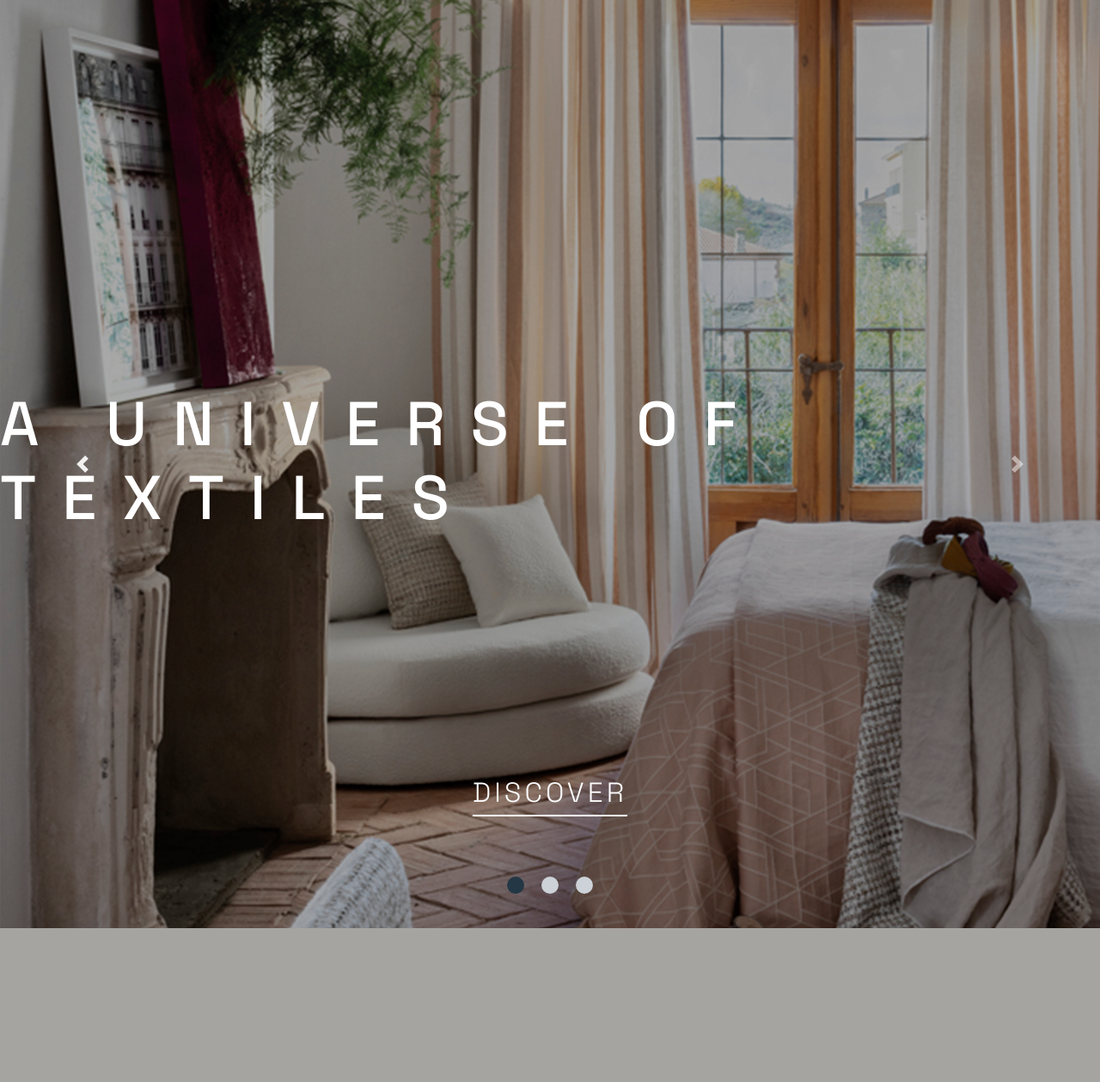
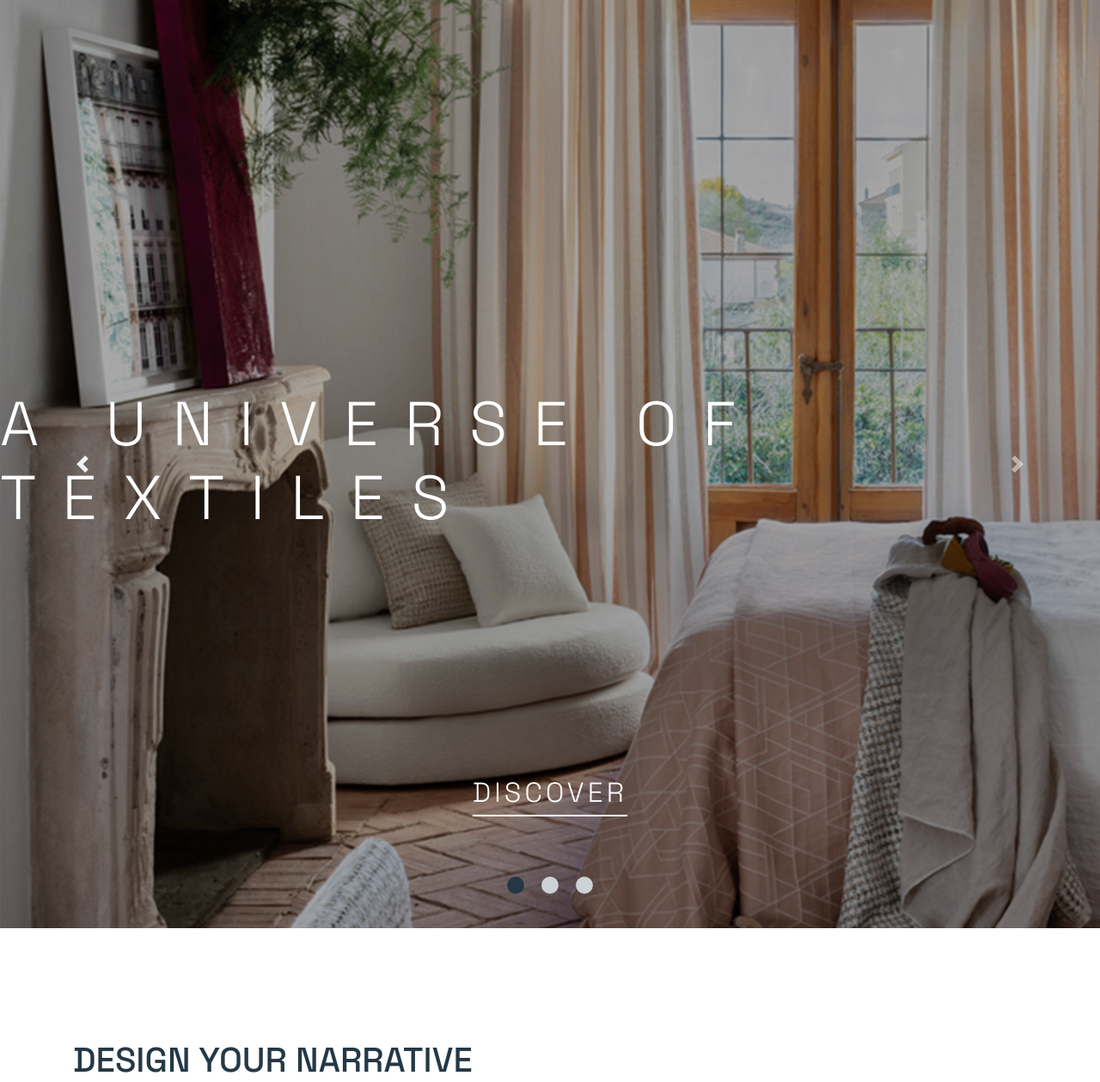
Before and after one commit to agustinaoh/display-none, a PHP site: page / in a window 1280 px wide. Shown: the whole page at 86% size. Before the commit the page ends 1080 px from the top, so only its background shows below. Run offline with PHP 8.4, Linux system fonts and the light colour scheme; some libraries are stand-ins or nearby versions.

Commit message:
font color

```diff
--- /dev/null
+++ b/css/components/design-area.css
@@ -0,0 +1,4 @@
+.design-area{
+  margin-top: 130px;
+  font-size: 5.5rem;
+}
--- a/css/components/slider.css
+++ b/css/components/slider.css
@@ -5,8 +5,9 @@
   position: relative;
 }
 
-.slider h1 {
+.slider h2 {
   letter-spacing: 30px;
+  font-weight: 300;
   color: white;
   font-size: 4.5rem;
 }
--- a/css/index.css
+++ b/css/index.css
@@ -1,5 +1,6 @@
 @import url('https://fonts.googleapis.com/css2?family=Space+Grotesk:wght@300;400;500;600;700&display=swap');
 
+@import url(components/design-area.css);
 @import url(components/header.css);
 @import url(components/slider.css);
 
@@ -7,4 +8,6 @@ body {
   margin: 0;
   font-family: 'Space Grotesk', sans-serif;
   font-weight: 300;
+  font-size: 16px;
+  color: #243846;
 }
--- a/index.html
+++ b/index.html
@@ -15,6 +15,8 @@
   <!-- <header>
     <img src="images/logo.png" alt="" class="float-left">
   </header> -->
+
+  <!-- Slider -->
   <div class="slider">
     <div id="carouselExampleIndicators" class="carousel slide" data-ride="carousel">
       <ol class="carousel-indicators">
@@ -24,7 +26,7 @@
       </ol>
       <div class="carousel-inner">
         <div class="carousel-item d-flex align-items-center justify-content-center active", style="background-image: url(images/image-01.jpg);">
-          <h1>A UNIVERSE OF TEXTILES</h1>
+          <h2>A UNIVERSE OF TEXTILES</h2>
           <a href="#" id="discover-button">DISCOVER</a>
         </div>
         <div class="carousel-item">
@@ -44,6 +46,13 @@
       </a>
     </div>
 
+    <div class="container">
+      <!-- Design area -->
+      <div class="design-area">
+        <h1>DESIGN YOUR NARRATIVE</h1>
+      </div>
+    </div>
+
 
   </div>
 </body>
```
